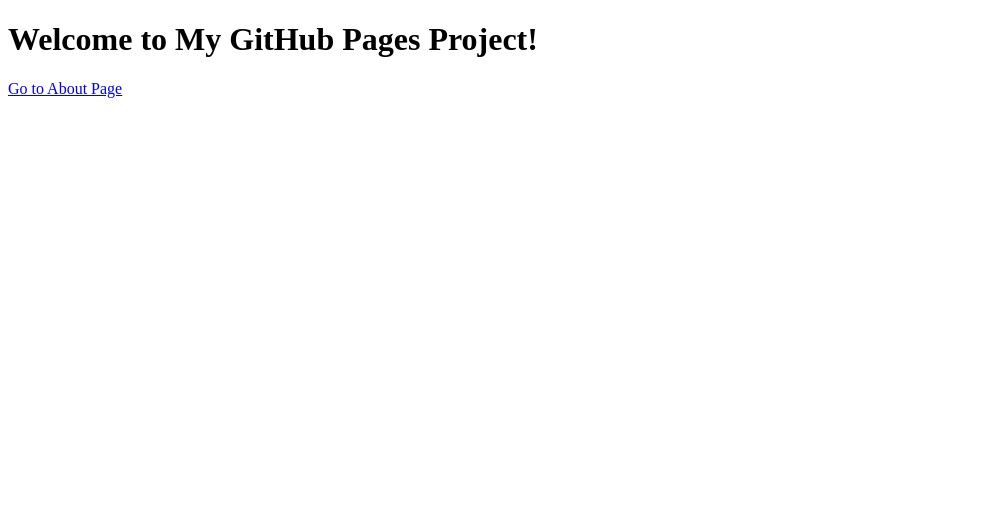
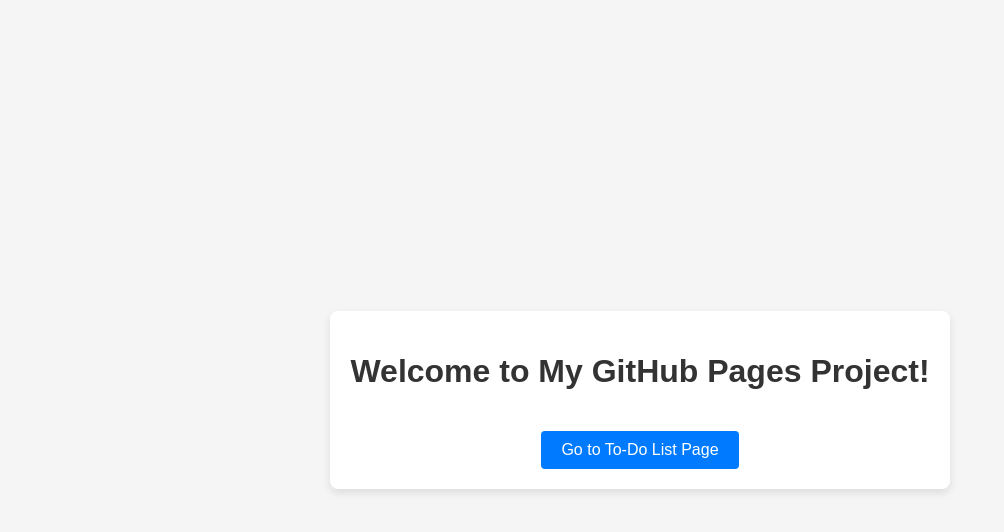
Before and after one commit to anushagh990/To-Do-List, a plain HTML site: page index.html in a window 1280 px wide. Shown: the whole page, without its empty margins (0-1004 px from the left). Drawn offline with Linux system fonts and the light colour scheme.

Commit message:
index.html

```diff
--- a/index.html
+++ b/index.html
@@ -4,13 +4,52 @@
     <meta charset="UTF-8">
     <meta name="viewport" content="width=device-width, initial-scale=1.0">
     <title>Your GitHub Pages Project</title>
+    <style>
+        body {
+            font-family: 'Arial', sans-serif;
+            background-color: #f5f5f5;
+            margin: 0;
+            padding: 0;
+            display: flex;
+            justify-content: center;
+            align-items: center;
+            height: 100vh;
+        }
+
+        .container {
+            text-align: center;
+            background-color: #fff;
+            padding: 20px;
+            border-radius: 8px;
+            box-shadow: 0 4px 8px rgba(0, 0, 0, 0.1);
+        }
+
+        h1 {
+            color: #333;
+        }
+
+        a {
+            display: inline-block;
+            padding: 10px 20px;
+            margin-top: 20px;
+            text-decoration: none;
+            background-color: #007BFF;
+            color: #fff;
+            border-radius: 4px;
+            transition: background-color 0.3s ease;
+        }
+
+        a:hover {
+            background-color: #0056b3;
+        }
+    </style>
 </head>
 <body>
 
-    <h1>Welcome to My GitHub Pages Project!</h1>
-
-    <!-- Link to the about.html page -->
-    <a href="To-Do.html">Go to About Page</a>
+    <div class="container">
+        <h1>Welcome to My GitHub Pages Project!</h1>
+        <a href="To-Do.html">Go to To-Do List Page</a>
+    </div>
 
 </body>
 </html>
```
